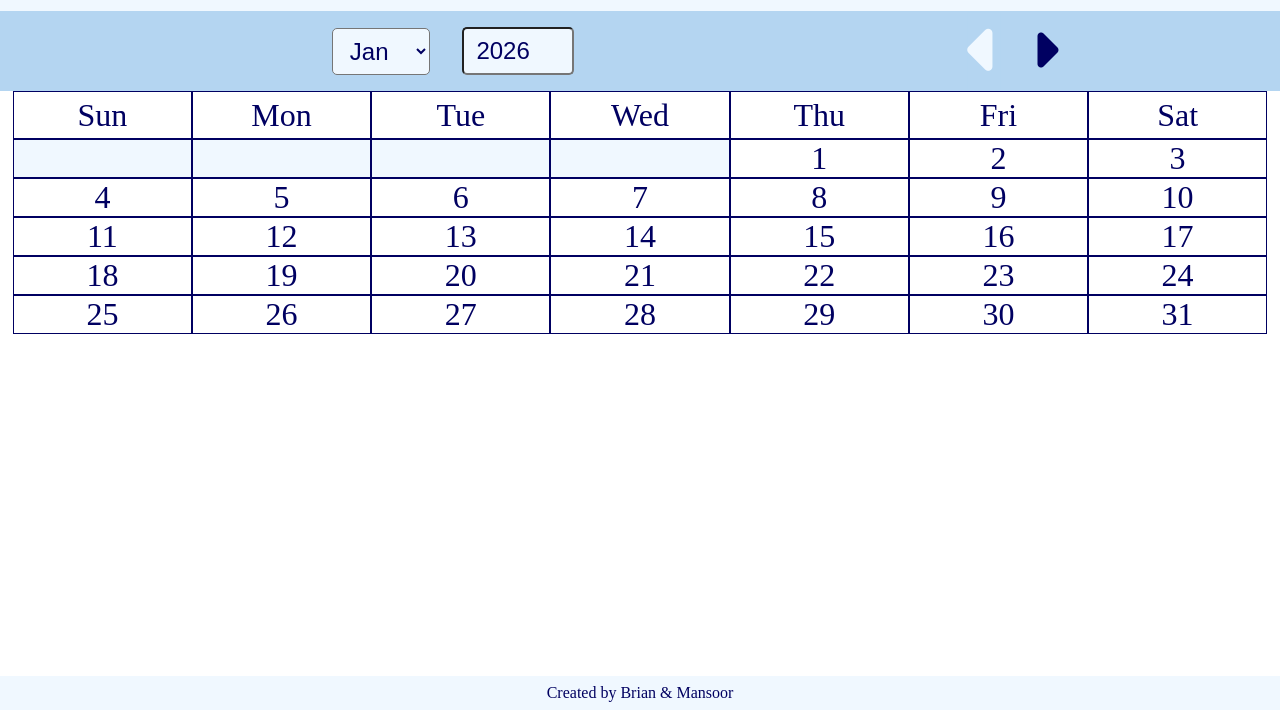
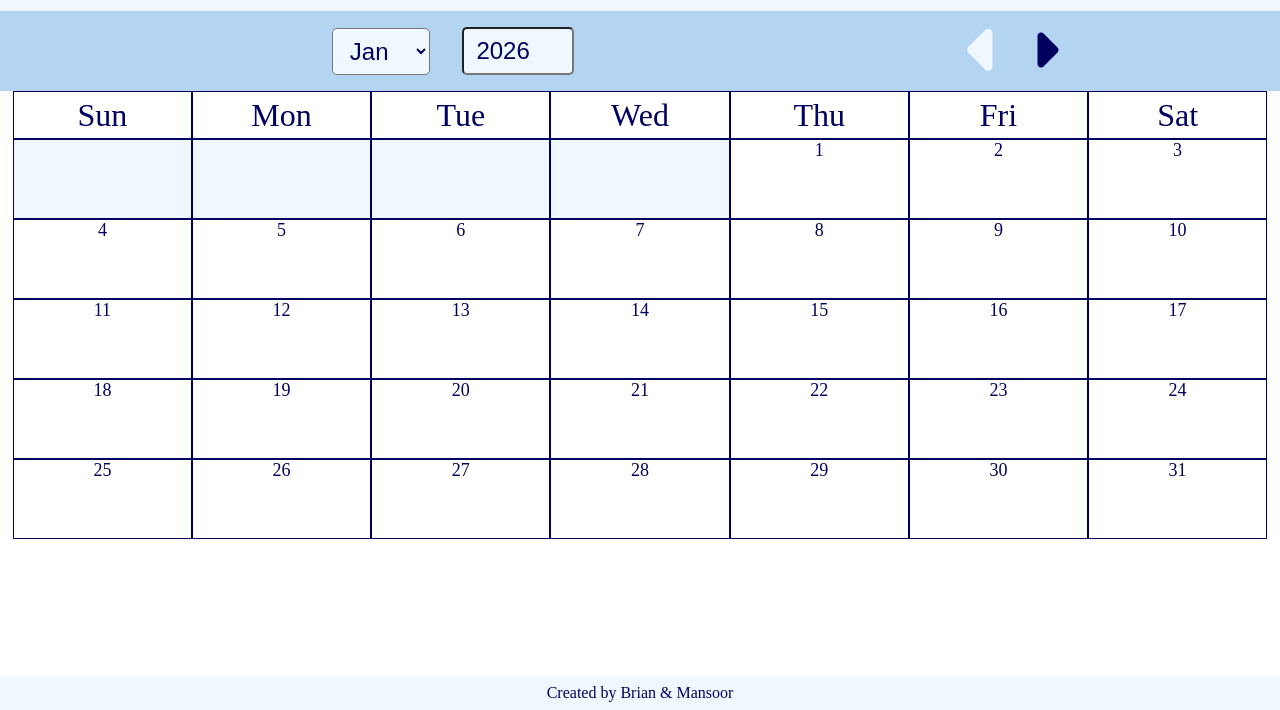
Before and after one commit to MansoorM11/Days-calendar, a website with bundled scripts: page index.html in a window 1280 px wide. Both pictures are taken after a click on the button 984 px from the left and 141 px from the top of the page. Shown: the part 90-800 px from the top of the page. Built offline with nearby package versions, Linux system fonts and the light colour scheme.

Commit message:
refactored create date cell and its css

```diff
--- a/index.html
+++ b/index.html
@@ -1,6 +1,7 @@
 <!doctype html>
-<html>
+<html lang="en">
   <head>
+    <meta charset="utf-8" />
     <meta name="viewport" content="width=device-width, initial-scale=1.0" />
     <title>Days-calendar</title>
     <link href="./styles.css" rel="stylesheet" />
@@ -18,8 +19,8 @@
     </header>
     <nav id="nav-bar">
       <div id="date-select-field">
-        <select id="month-select"></select>
-        <input id="year-input" type="number" value="" />
+        <select id="month-select" aria-label="month select"></select>
+        <input id="year-input" type="number" aria-label="year input" value="" />
       </div>
       <div id="navigate-button-field">
         <button
@@ -46,7 +47,7 @@
     <main>
       <section id="calendar-section">
         <ul id="calendar-header"></ul>
-        <ul id="calendar-body"></ul>
+        <div id="calendar-body"></div>
       </section>
     </main>
     <footer>Created by Brian & Mansoor</footer>
--- a/styles.css
+++ b/styles.css
@@ -83,13 +83,15 @@ nav {
 #calendar-header,
 #calendar-body {
   width: 98%;
-  height: 3rem;
   display: grid;
   grid-template-columns: repeat(7, 1fr);
 }
 
-.weekdays,
-.date-cell {
+#calendar-header {
+  height: 3rem;
+}
+
+.weekdays {
   border: solid 0.1rem var(--dark-blue);
   list-style: none;
   display: flex;
@@ -105,6 +107,21 @@ nav {
   list-style: none;
 }
 
+.date-cell {
+  border: solid 0.1rem var(--dark-blue);
+  height: 5rem;
+}
+
+.date-cell-header {
+  text-align: center;
+  font-size: large;
+  color: var(--dark-blue);
+}
+
+.date-cell-body {
+  height: 70%;
+}
+
 footer {
   position: fixed;
   bottom: 0;
--- a/web.mjs
+++ b/web.mjs
@@ -91,6 +91,8 @@ function createEmptySpace(startIndex, weekdayIndex) {
   return emptySpaceArray;
 }
 
+function createDateCell() {}
+
 function createDatesOfMonth(firstDateObject, lastDateObject) {
   const datesArray = [];
   const firstDateNumber = firstDateObject.getDate();
@@ -100,9 +102,16 @@ function createDatesOfMonth(firstDateObject, lastDateObject) {
     dateNumber <= lastDateNumber;
     dateNumber++
   ) {
-    const dateCell = document.createElement("li");
-    dateCell.textContent = dateNumber;
+    const dateCell = document.createElement("div");
     dateCell.className = "date-cell";
+    const dateCellHeader = document.createElement("p");
+    dateCellHeader.textContent = dateNumber;
+    dateCellHeader.className = "date-cell-header";
+    const dateCellBody = document.createElement("div");
+    dateCellBody.className = "date-cell-body";
+
+    dateCell.append(dateCellHeader, dateCellBody);
+
     datesArray.push(dateCell);
   }
   return datesArray;
@@ -133,8 +142,8 @@ function createMonthCalendar() {
   );
 }
 
-function navigateClickHandler(leftOrRight) {
-  const newDate = new Date(state.year, state.month + leftOrRight, 1);
+function navigateClickHandler(addOneOrMinusOne) {
+  const newDate = new Date(state.year, state.month + addOneOrMinusOne, 1);
 
   state.year = newDate.getFullYear();
   state.month = newDate.getMonth();
```
